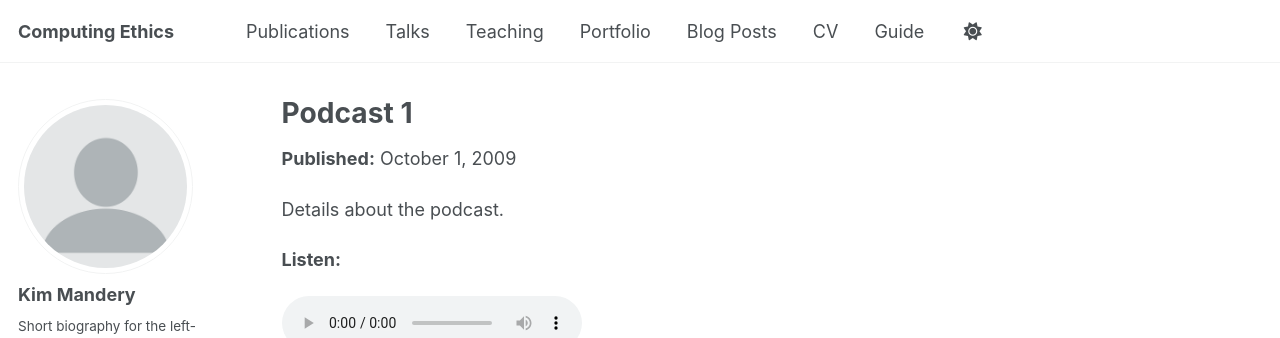
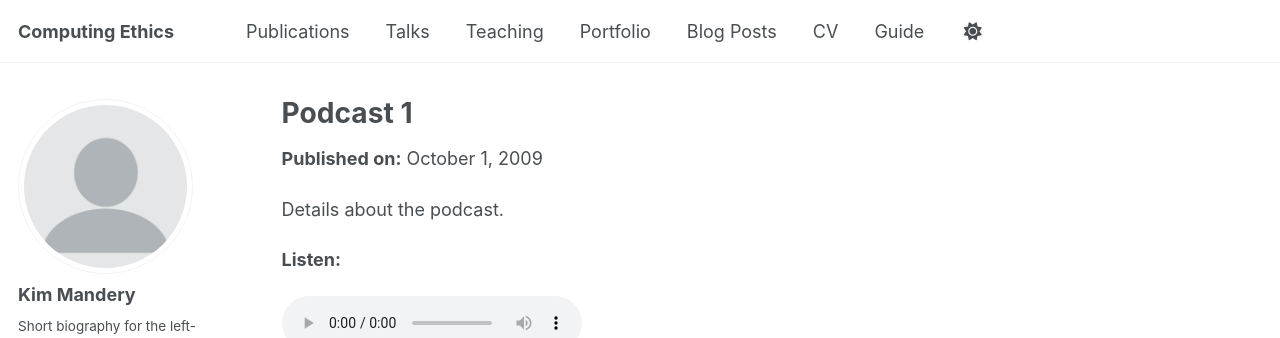
Before and after one commit to vering11/ethics_fall2025, a Jekyll site: the page built from _publications/2009-10-01-paper-title-number-1.md, in a window 1280 px wide. Shown: the top 338 px of the page. Built offline with Jekyll 4.4.1, drawn with Linux system fonts in a browser that asks for light colours; a script that is not in the unit is left out.

Commit message:
testing formatting

```diff
--- a/_layouts/single.html
+++ b/_layouts/single.html
@@ -25,10 +25,10 @@
       <meta itemprop="description" content="{{ page.excerpt | markdownify | strip_html | strip_newlines | escape_once }}">
     {% endif %}
     {% if page.date %}
-      <meta itemprop="datePublished" content="{{ page.date | date: "%B %d, %Y" }}">
+      <meta itemprop="datePublished" content="{{ page.date | date: "%Y-%m-%d" }}">
     {% endif %}
     {% if page.modified %}
-      <meta itemprop="dateModified" content="{{ page.modified | date: "%B %d, %Y" }}">
+      <meta itemprop="dateModified" content="{{ page.modified | date: "%Y-%m-%d" }}">
     {% endif %}
 
     <div class="page__inner-wrap">
@@ -40,7 +40,7 @@
 
           {% if page.date %}
             <p class="page__date">
-              <strong>Published:</strong>
+              <strong>Published on:</strong>
               <time datetime="{{ page.date | date_to_xmlschema }}">
                 {{ page.date | date: "%B %-d, %Y" }}
               </time>
@@ -63,7 +63,7 @@
         {% if page.video %}
           <p><strong>Watch:</strong></p>
           <video controls width="640">
-            <source src="{{ page.video }}" type="video/mp4">
+            <source src="{{ page.video | relative_url }}" type="video/mp4">
             Your browser does not support the video element.
           </video>
         {% endif %}
```
